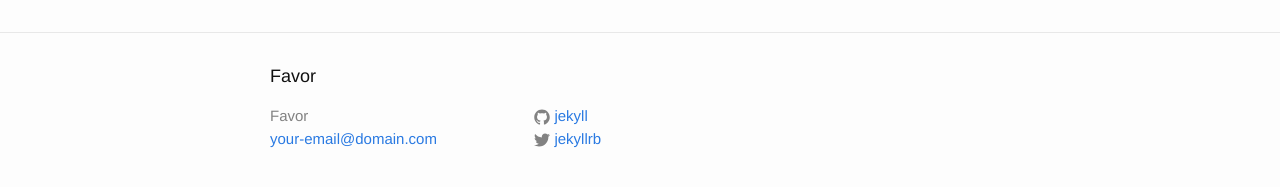
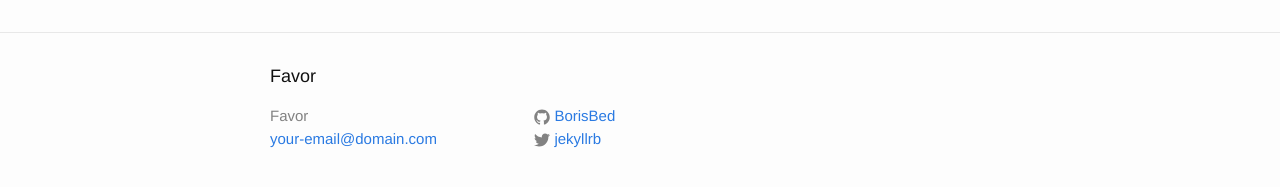
Before and after one commit to BorisBed/Favor, a Jekyll site: the page built from about.md, in a window 1280 px wide. Shown: the part 318-505 px from the top of the page. Built offline with Jekyll 4.4.1, drawn with Linux system fonts in a browser that asks for light colours.

Commit message:
even more config

```diff
--- a/_config.yml
+++ b/_config.yml
@@ -12,7 +12,9 @@ description: > # Basic site description
 baseurl: "/Favor" # the subpath of your site, e.g. /blog
 url: "http://borisbed.github.io/Favor/" # the base hostname & protocol for your site
 twitter_username: jekyllrb
-github_username:  jekyll
+github_username:  BorisBed
+
+timezone: Europe/Berlin
 
 # Build settings
 markdown: kramdown
```
